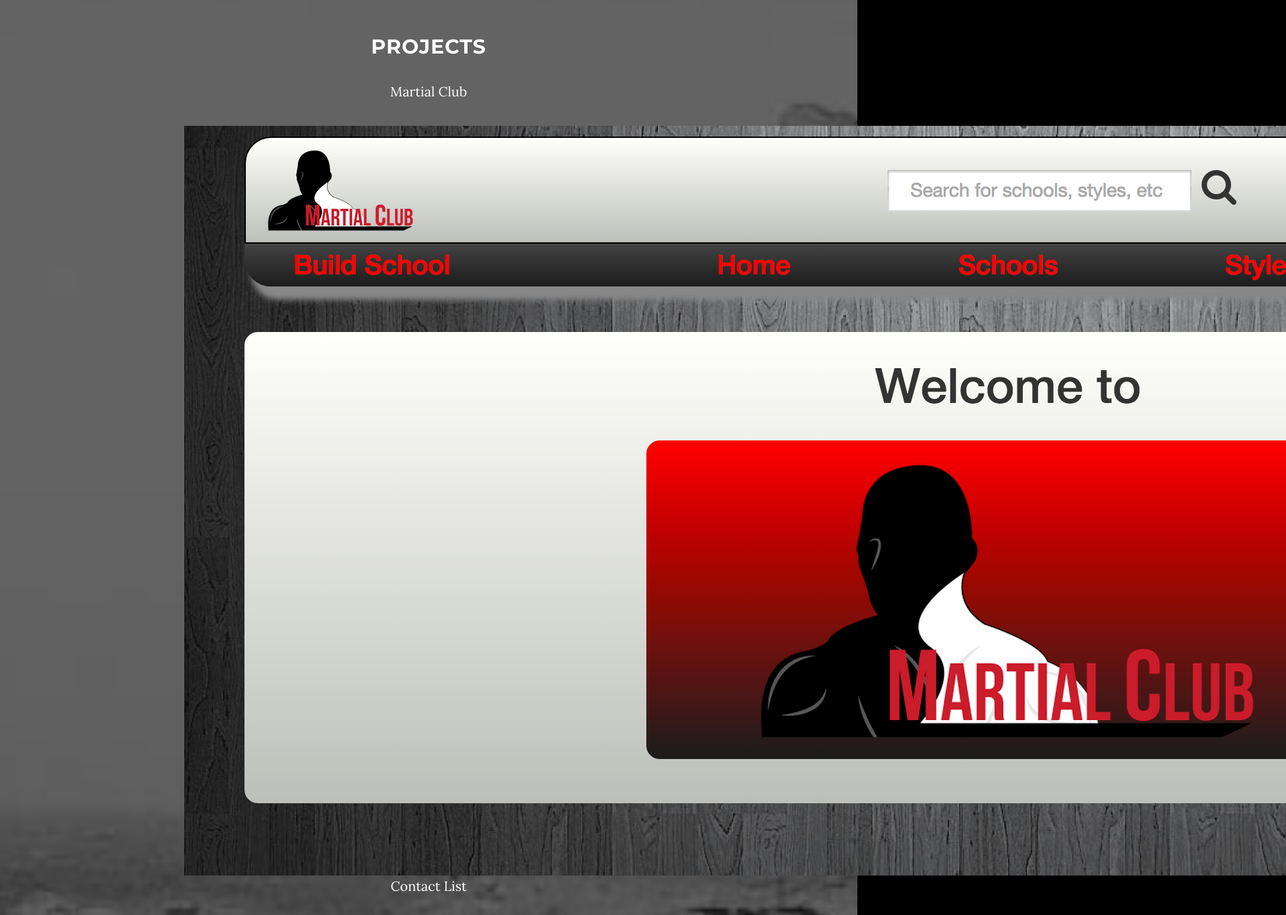
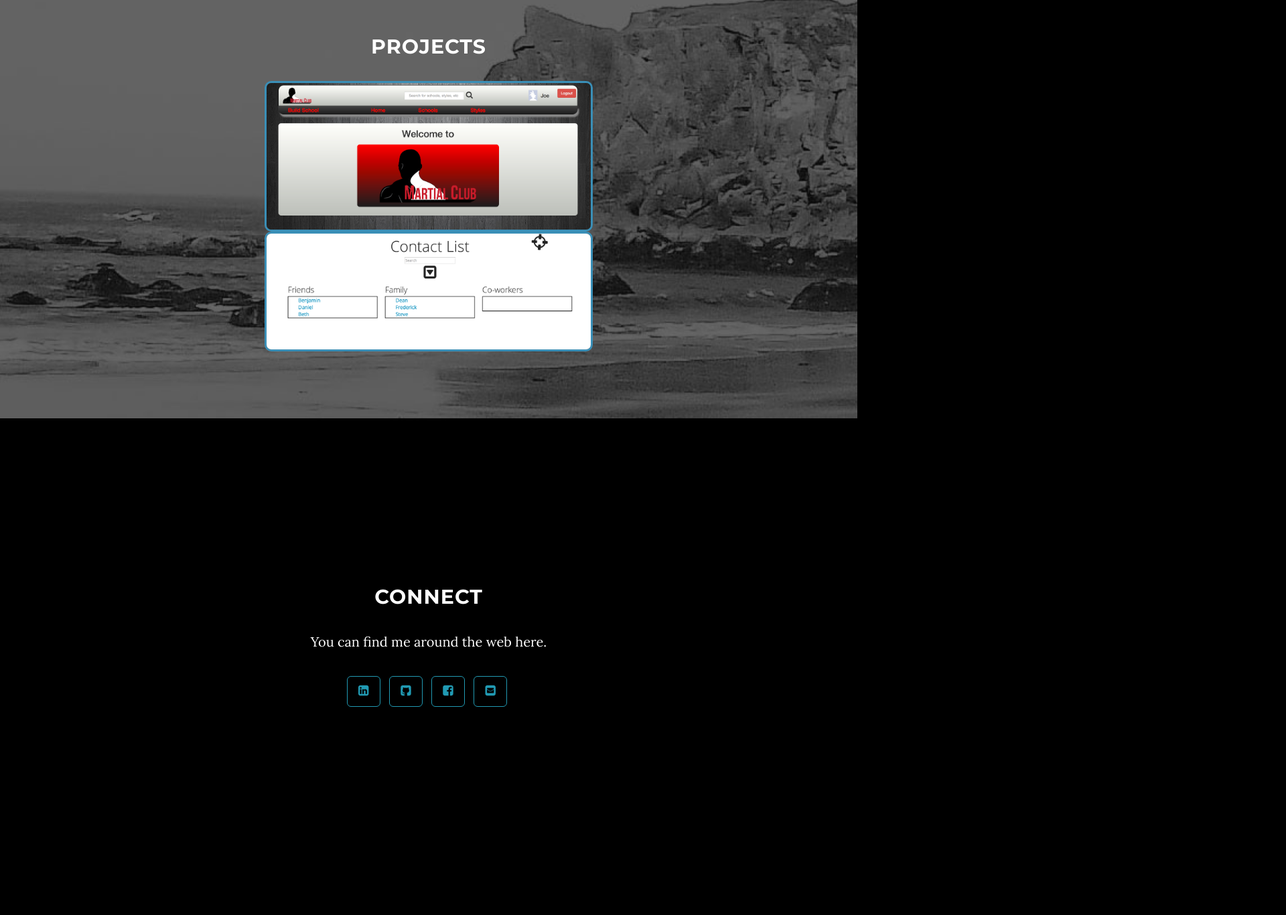
Before and after one commit to JoeBiggica/JoeBiggica.github.io, a plain HTML site: page index.html in a window 1280 px wide. Shown: the part 1613-2980 px from the top of the page at 67% size, 1920 px wide, since content can reach past the window. After the commit the page ends 2779 px from the top, so only its background shows below. Drawn offline with Linux system fonts and the light colour scheme; some packages are replaced by stand-ins of ours.

Commit message:
site update

```diff
--- a/css/grayscale.css
+++ b/css/grayscale.css
@@ -144,6 +144,12 @@ a:focus {
     -moz-background-size: cover;
     background-size: cover;
     -o-background-size: cover;
+}
+
+img {
+    border: 3px solid #3A8FB7;
+    border-radius: 10px;
+    width: 67%;
 }
 
 .intro .intro-body {
--- a/index.html
+++ b/index.html
@@ -102,9 +102,9 @@
             <div class="container">
                 <div class="col-lg-8 col-lg-offset-2">
                     <h2>Projects</h2>
-                    <p>Martial Club</p>
+
                     <a href="http://gentle-fjord-2648.herokuapp.com/#"><img src="./img/martialclub.png"></a>
-                    <p>Contact List</p>
+
                     <a href="https://shielded-caverns-2230.herokuapp.com/"><img src="./img/contact-list.png"></a>
                 </div>
             </div>
```
